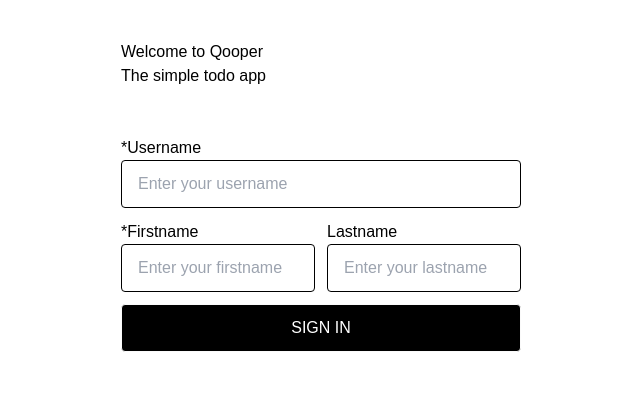
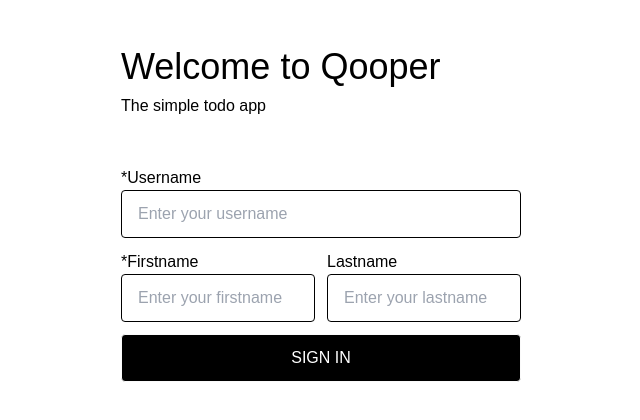
Before and after one commit to dizefurkan/react-redux-firestore-todo-app, a React (Create React App) app: page /signIn in a window 1280 px wide. Shown: the top 420 px of the page, without its empty margins (319-959 px from the left). Built offline with nearby package versions, Linux system fonts and the light colour scheme; no server answers.

Commit message:
Title style fix sigIn

```diff
--- a/src/page/sign-in/index.tsx
+++ b/src/page/sign-in/index.tsx
@@ -60,7 +60,7 @@ function SignIn() {
 
   return (
     <S.Container>
-      <h1>Welcome to Qooper</h1>
+      <S.Title>Welcome to Qooper</S.Title>
       <p>The simple todo app</p>
       <br />
       <br />
--- a/src/page/sign-in/style.ts
+++ b/src/page/sign-in/style.ts
@@ -4,3 +4,7 @@ import _Container from "src/component/container";
 export const Container = styled(_Container)`
   margin-top: 40px;
 `;
+
+export const Title = styled.h1`
+  font-size: ${({ theme }) => theme.fontSize["5xl"]};
+`;
```
